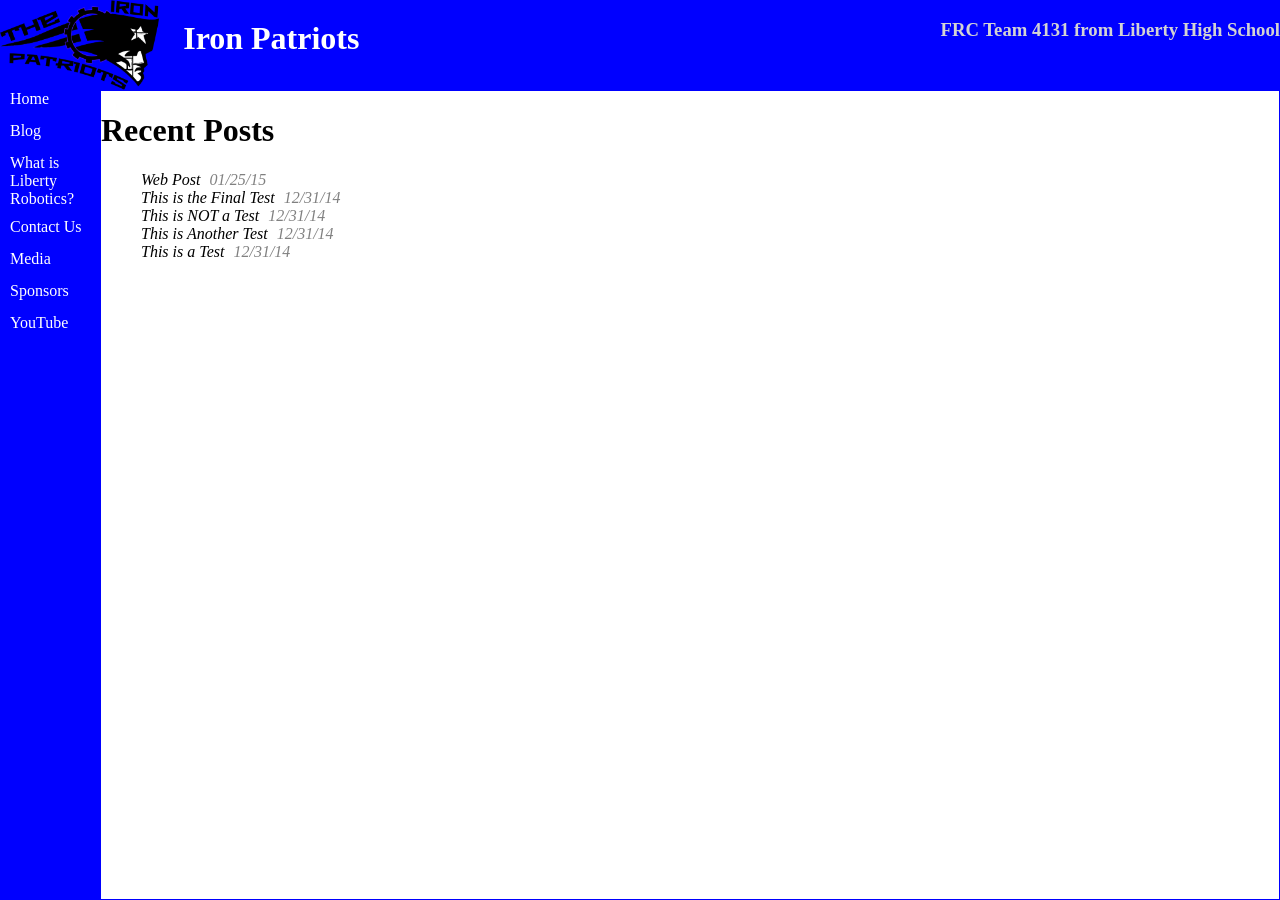
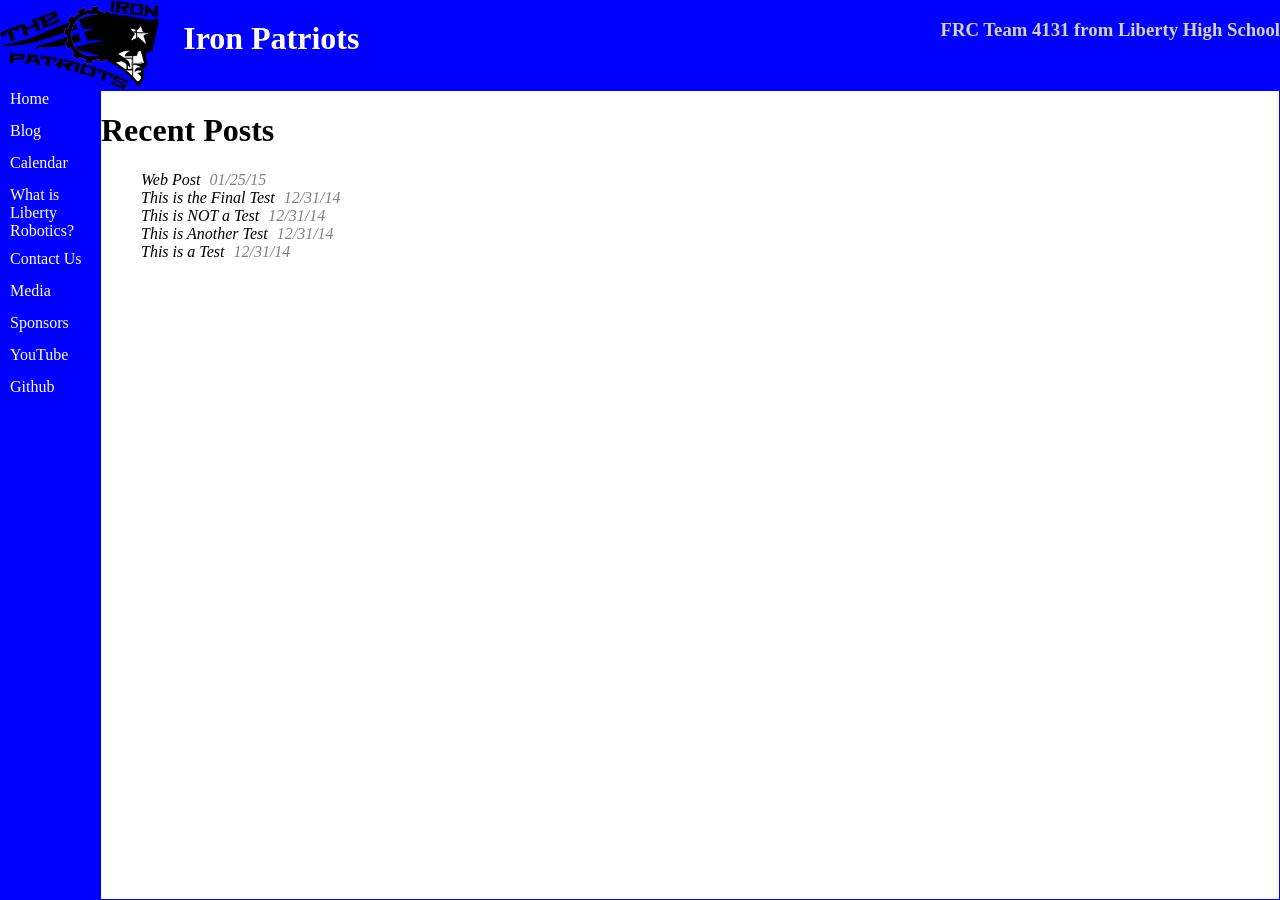
Before and after one commit to katiebugmoon/FRC4131.github.io, a Jekyll site: the page built from blog.html, in a window 1280 px wide. Built offline with Jekyll 4.4.1, drawn with Linux system fonts in a browser that asks for light colours.

Commit message:
Move calendar onto separate page

```diff
--- a/_layouts/base.html
+++ b/_layouts/base.html
@@ -10,11 +10,13 @@
 			<div style="float:left; background:blue; color:white; width:100px; height:100%;">
 				<a class="sitelink" href="/">Home</a>
 				<a class="sitelink" href="/blog">Blog</a>
+				<a class="sitelink" href="/calendar">Calendar</a>
 				<a class="sitelink" href="/libertyrobotics" style="height:4em;">What is Liberty Robotics?</a>
 				<a class="sitelink" href="/contact">Contact Us</a>
 				<a class="sitelink" href="/media">Media</a>
 				<a class="sitelink" href="/sponsorship">Sponsors</a>
-				<a class="sitelink" href="http://www.youtube.com/channel/UC4yU-32WIU4Czi8nTdSphrQ" target="_blank">YouTube</a>
+				<a class="sitelink" href="https://www.youtube.com/channel/UC4yU-32WIU4Czi8nTdSphrQ" target="_blank">YouTube</a>
+				<a class="sitelink" href="https://github.com/FRC4131" target="_blank">Github</a>
 			</div>
 			<div style="width:calc(100% - 102px); height:calc(100% - 2px); border:1px solid blue; overflow:scroll;">
 				{{ content }}
--- /dev/null
+++ b/calendar.html
@@ -0,0 +1,4 @@
+---
+layout: page
+---
+<iframe src="https://www.google.com/calendar/embed?src=ironpatriots4131%40gmail.com&ctz=America/Los_Angeles" style="border:0px; width:100%; height:100%;" frameborder="0" scrolling="no"></iframe>
--- a/index.html
+++ b/index.html
@@ -9,4 +9,3 @@
 <p>If you are interested in joining, please make contact with one of the officers or simply show up at a meeting. Our meeting times along with additional information will be posted in the Blog section on this website.</p>
 <img src="images/main.jpg" alt="Iron Patriots" width=750/>
 <p>Thanks to all the mentors, students, and sponsors who make this club possible.</p>
-<iframe src="https://www.google.com/calendar/embed?src=ironpatriots4131%40gmail.com&ctz=America/Los_Angeles" style="border:0px" width="800" height="600" frameborder="0" scrolling="no"></iframe>
```
